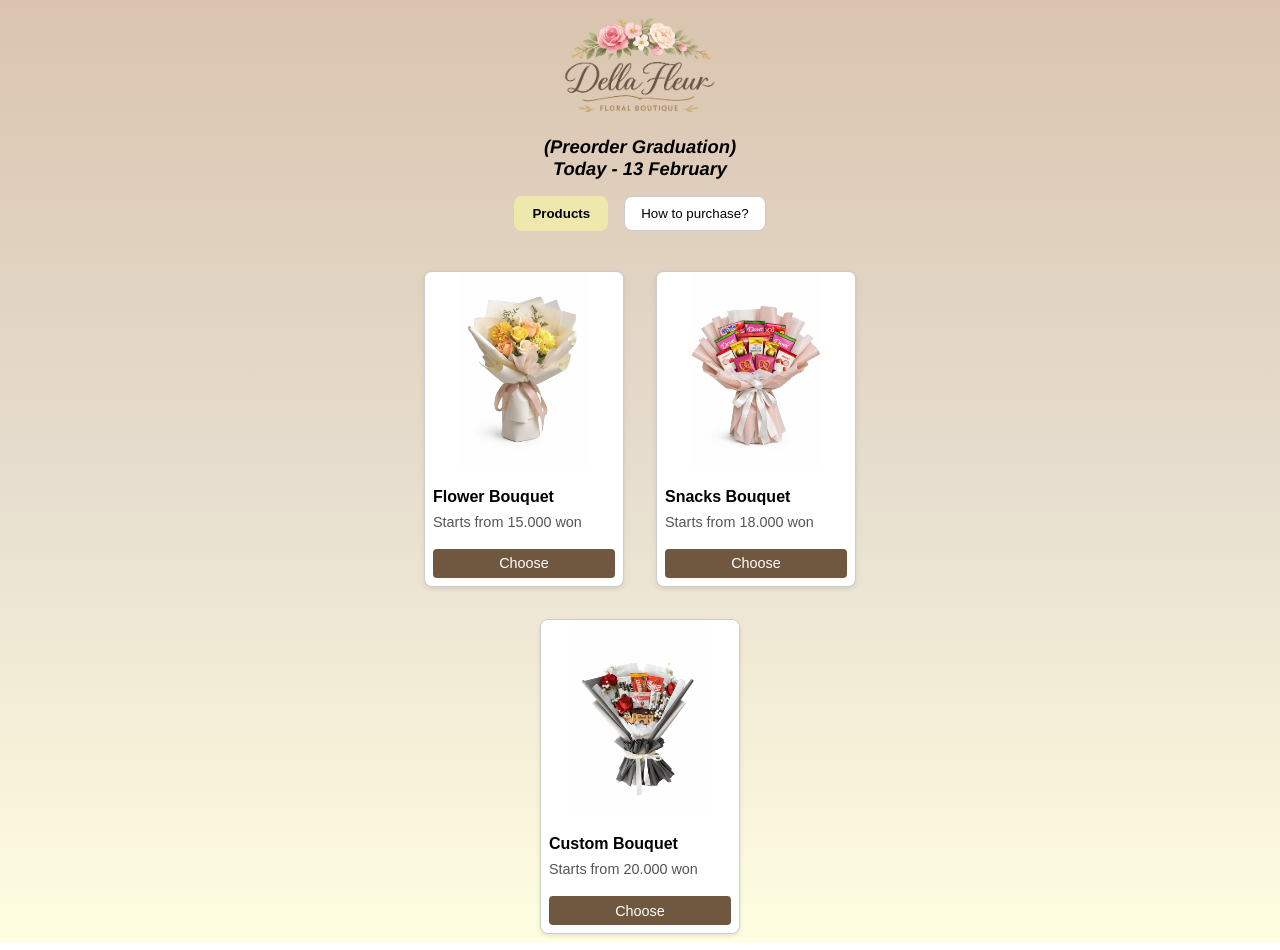
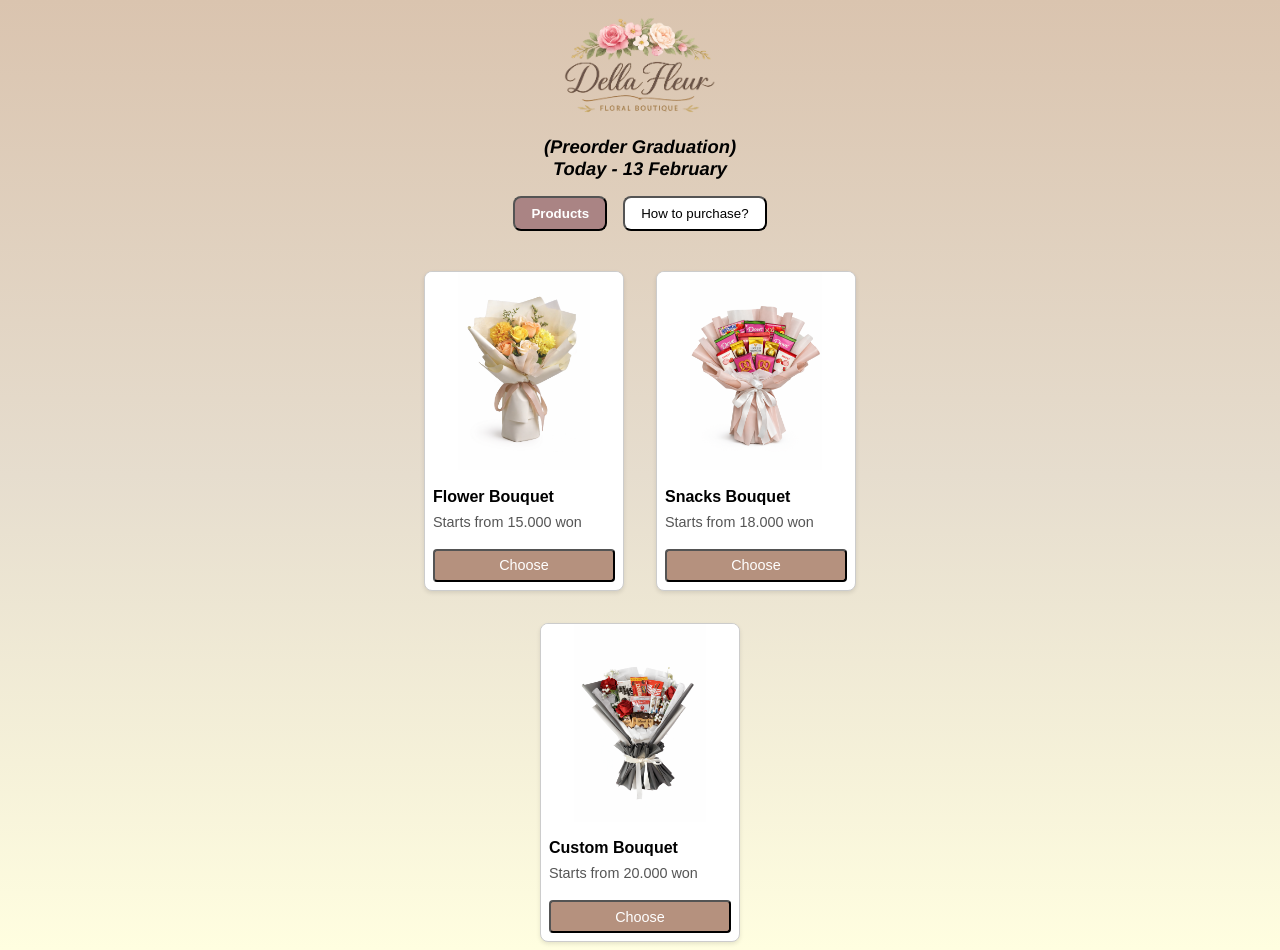
Before and after one commit to orenkeorenan/dellaFleur, a Next.js app: page / in a window 1280 px wide. Built offline with nearby package versions, Linux system fonts and the light colour scheme.

Commit message:
asdfsdfjk

```diff
--- a/src/app/components/Buttons/NavButtons.js
+++ b/src/app/components/Buttons/NavButtons.js
@@ -15,9 +15,9 @@ function NavButtons({ active, setActive }) {
             style={{
                 padding: '0.5rem 1rem',
                 borderRadius: '0.5rem',
-                border: active === btn ? '2px solid #EFE8AD' : '1px solid #ccc',
-                backgroundColor: active === btn ? '#EFE8AD' : '#fff',
-                color: '#000',
+                // border: active === btn ? '2px solid #FFFFFF' : '1px solid #ccc',
+                backgroundColor: active === btn ? '#AA8484' : '#fff',
+                color: active === btn ? '#fff' : '#000',
                 cursor: 'pointer',
                 fontWeight: active === btn ? 'bold' : 'normal',
             }}
--- a/src/app/components/ProductCard/ProductCard.js
+++ b/src/app/components/ProductCard/ProductCard.js
@@ -115,8 +115,7 @@ function ProductCard({ title = 'Product Name', price = '15.000', images = [] ,on
             padding: '0.4rem',
             fontSize: '0.9rem',
             borderRadius: '0.25rem',
-            border: 'none',
-            backgroundColor: '#705740',
+            backgroundColor: '#B5917E',
             cursor: 'pointer',
             width: '100%',
             color:"white"
```
